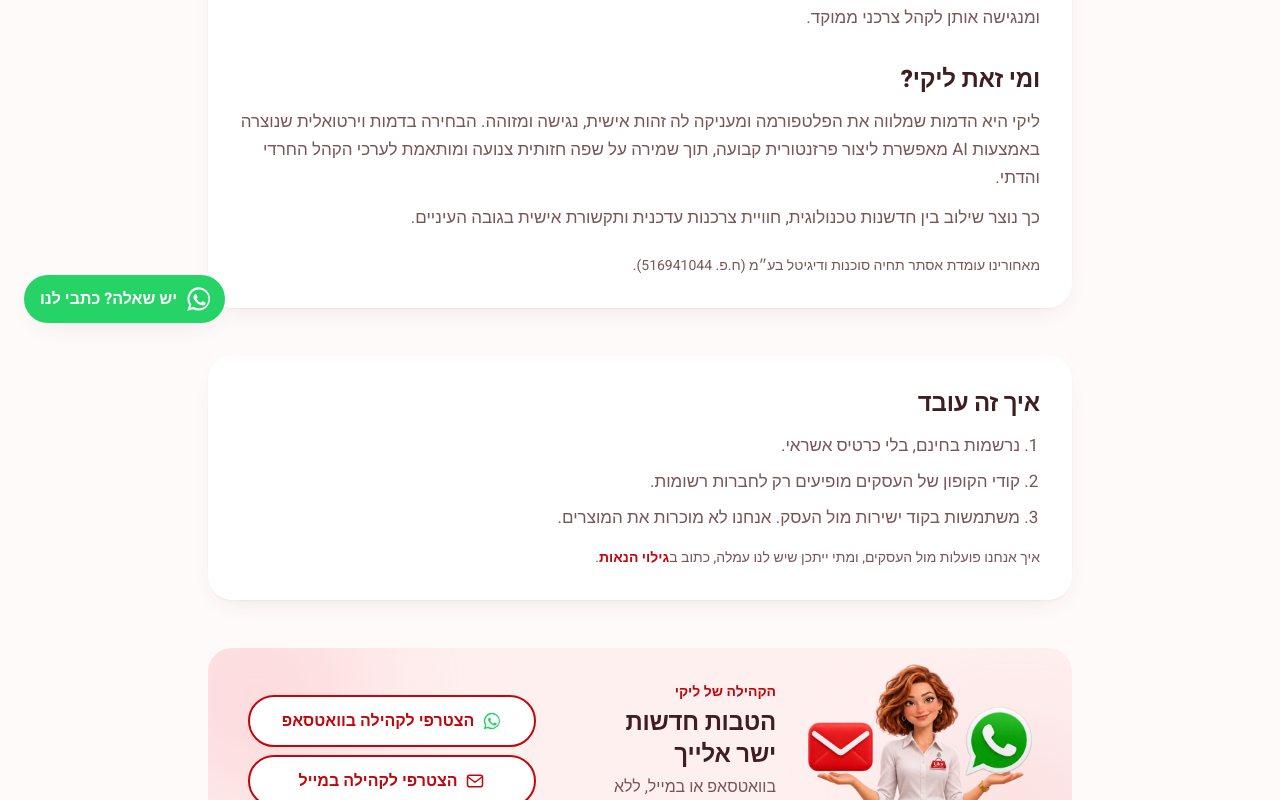
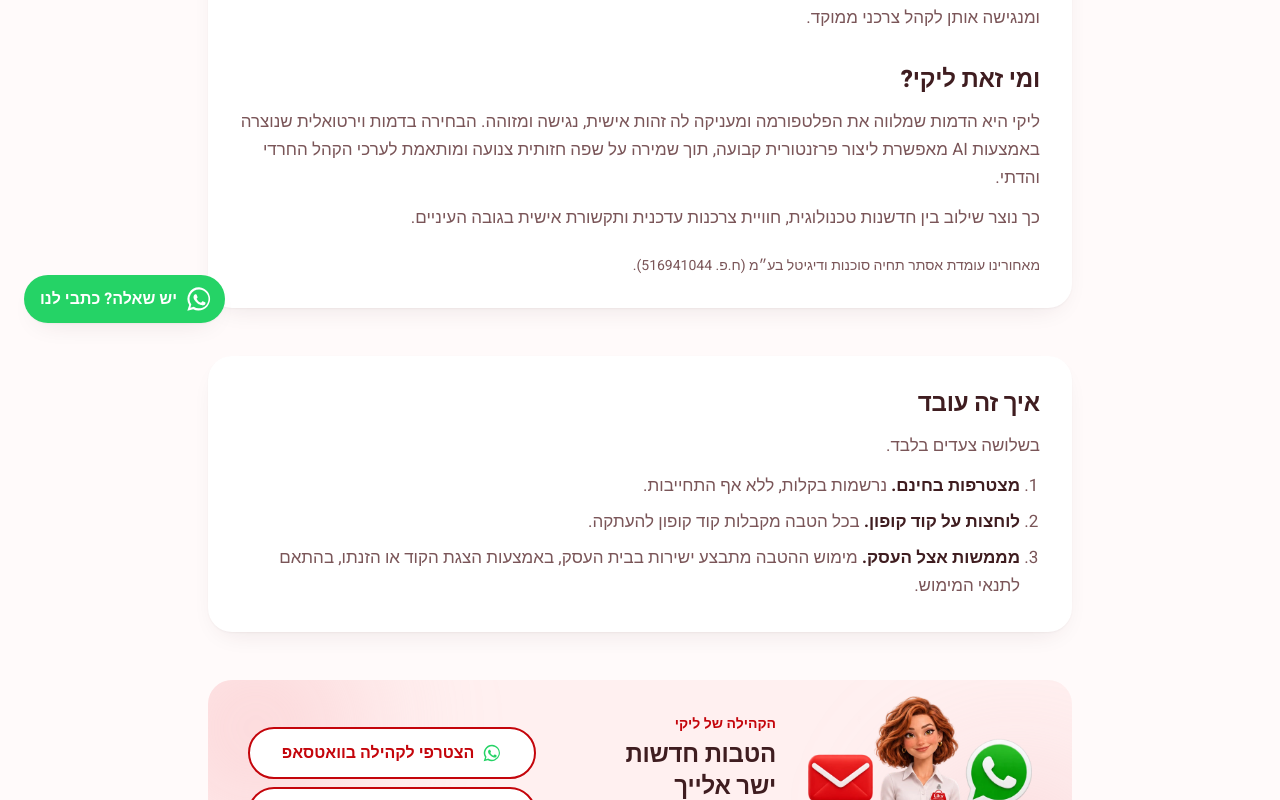
Before and after one commit to eecaspi/MILA, a Next.js app: page /about in a window 1280 px wide. Shown: the part 453-1253 px from the top of the page. Built offline with nearby package versions, Linux system fonts and the light colour scheme; no server answers; the database is empty.

Commit message:
About page: steps as on homepage, drop disclosure line
Co-Authored-By: Claude Sonnet 5.5 <noreply@anthropic.com>
Claude-Session: https://claude.ai/code/session_01LCnm6UNF3j2Pyn3Bi3nfDL

```diff
--- a/src/app/(site)/about/page.tsx
+++ b/src/app/(site)/about/page.tsx
@@ -1,5 +1,4 @@
 import type { Metadata } from "next";
-import Link from "next/link";
 import { Logo } from "@/components/brand/Logo";
 import { getSession } from "@/lib/auth/session";
 import { CommunityInvite } from "@/components/home/CommunityInvite";
@@ -54,18 +53,19 @@ export default async function AboutPage() {
         <h2 id="how" className="text-2xl text-ink">
           איך זה עובד
         </h2>
+        <p className="mt-3 text-ink-soft">בשלושה צעדים בלבד.</p>
         <ol className="mt-3 list-decimal space-y-2 ps-5 text-ink-soft">
-          <li>נרשמות בחינם, בלי כרטיס אשראי.</li>
-          <li>קודי הקופון של העסקים מופיעים רק לחברות רשומות.</li>
-          <li>משתמשות בקוד ישירות מול העסק. אנחנו לא מוכרות את המוצרים.</li>
+          <li>
+            <strong className="text-ink">מצטרפות בחינם.</strong> נרשמות בקלות, ללא אף התחייבות.
+          </li>
+          <li>
+            <strong className="text-ink">לוחצות על קוד קופון.</strong> בכל הטבה מקבלות קוד קופון להעתקה.
+          </li>
+          <li>
+            <strong className="text-ink">מממשות אצל העסק.</strong> מימוש ההטבה מתבצע ישירות בבית העסק,
+            באמצעות הצגת הקוד או הזנתו, בהתאם לתנאי המימוש.
+          </li>
         </ol>
-        <p className="mt-4 text-sm text-ink-soft">
-          איך אנחנו פועלות מול העסקים, ומתי ייתכן שיש לנו עמלה, כתוב ב
-          <Link href="/disclosure" className="font-semibold text-accent hover:underline">
-            גילוי הנאות
-          </Link>
-          .
-        </p>
       </section>
 
       {!session && <CommunityInvite />}
```
